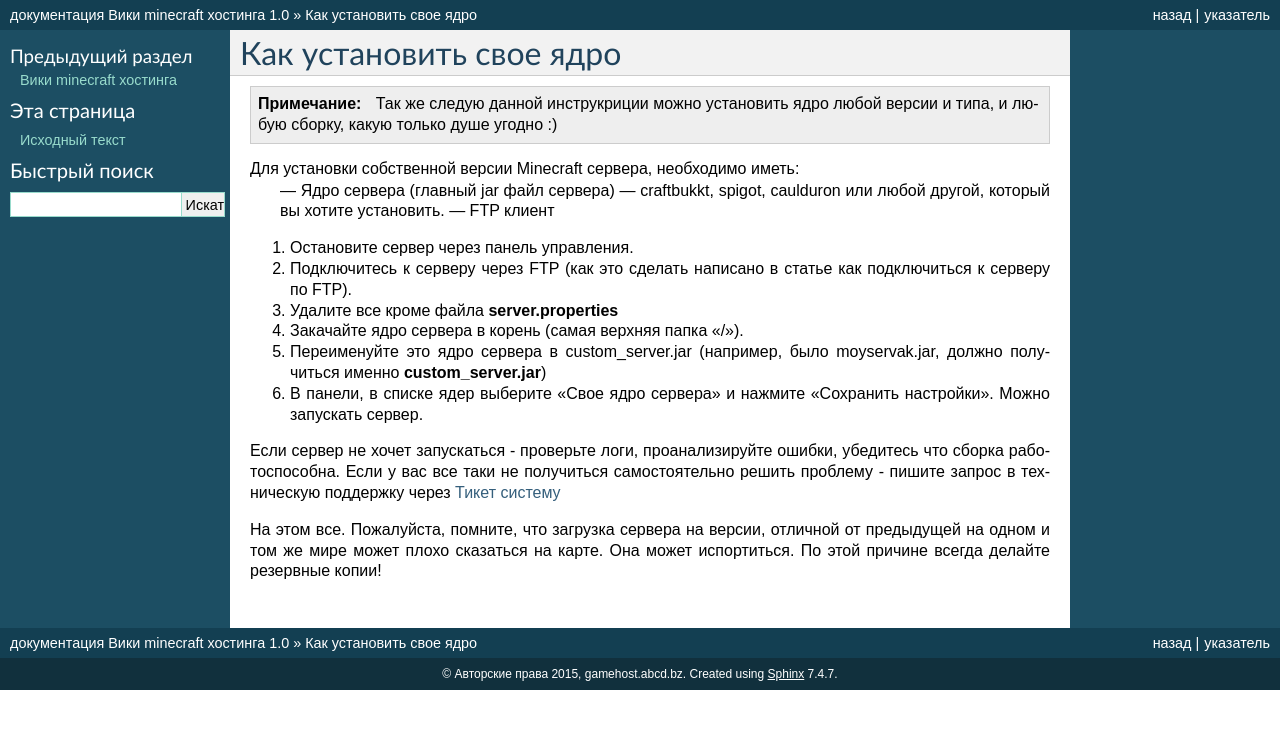
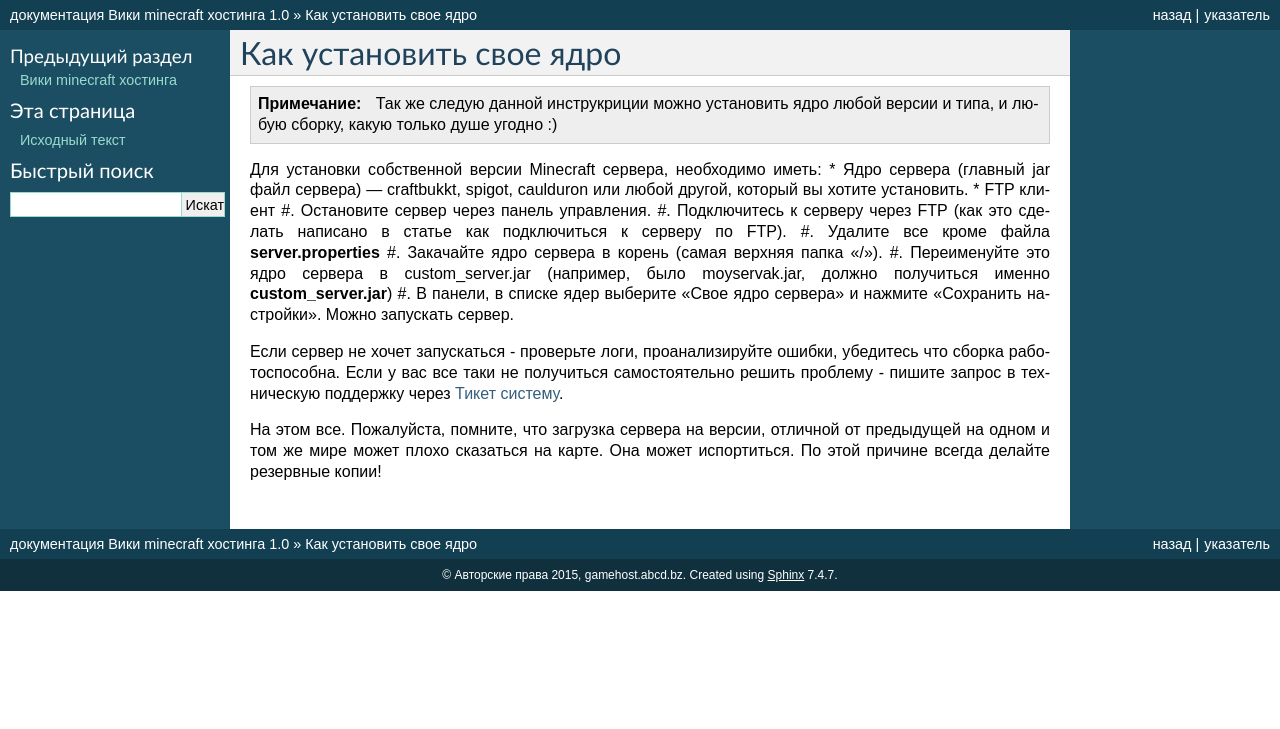
Before and after one commit to h1kkan/gamehost-wiki, a Sphinx documentation site: the page built from docs/how_own_jar.rst, in a window 1280 px wide. Shown: the top 729 px of the page. Built offline with Sphinx 7.4.7, drawn with Linux system fonts in a browser that asks for light colours.

Commit message:
texts from old wiki

```diff
--- a/docs/how_own_jar.rst
+++ b/docs/how_own_jar.rst
@@ -3,8 +3,8 @@
 .. note:: Так же следую данной инструкриции можно установить ядро любой версии и типа, и любую сборку, какую только душе угодно :)
 
 Для установки собственной версии Minecraft сервера, необходимо иметь:
-	— Ядро сервера (главный jar файл сервера) — craftbukkt, spigot, caulduron или любой другой, который вы хотите установить.
-	— FTP клиент
+* Ядро сервера (главный jar файл сервера) — craftbukkt, spigot, caulduron или любой другой, который вы хотите установить.
+* FTP клиент
 #. Остановите сервер через панель управления.
 #. Подключитесь к серверу через FTP (как это сделать написано в статье как подключиться к серверу по FTP).
 #. Удалите все кроме файла **server.properties**
@@ -12,6 +12,6 @@
 #. Переименуйте это ядро сервера в custom_server.jar (например, было moyservak.jar, должно получиться именно **custom_server.jar**)
 #. В панели, в списке ядер выберите «Свое ядро сервера» и нажмите «Сохранить настройки». Можно запускать сервер.
 
-Если сервер не хочет запускаться - проверьте логи, проанализируйте ошибки, убедитесь что сборка работоспособна. Если у вас все таки не получиться самостоятельно решить проблему - пишите запрос в техническую поддержку через `Тикет систему <https://gamehost.abcd.bz/billing/submitticket.php?step=2&deptid=1/>`_
+Если сервер не хочет запускаться - проверьте логи, проанализируйте ошибки, убедитесь что сборка работоспособна. Если у вас все таки не получиться самостоятельно решить проблему - пишите запрос в техническую поддержку через `Тикет систему <https://gamehost.abcd.bz/billing/submitticket.php?step=2&deptid=1/>`_.
 
 На этом все. Пожалуйста, помните, что загрузка сервера на версии, отличной от предыдущей на одном и том же мире может плохо сказаться на карте. Она может испортиться. По этой причине всегда делайте резервные копии!
```
